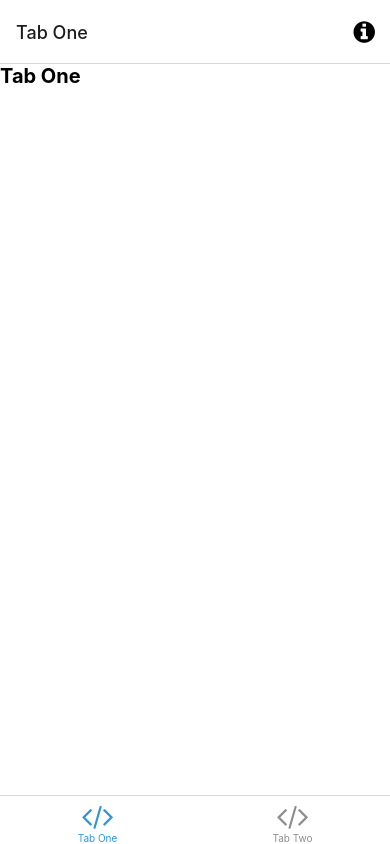
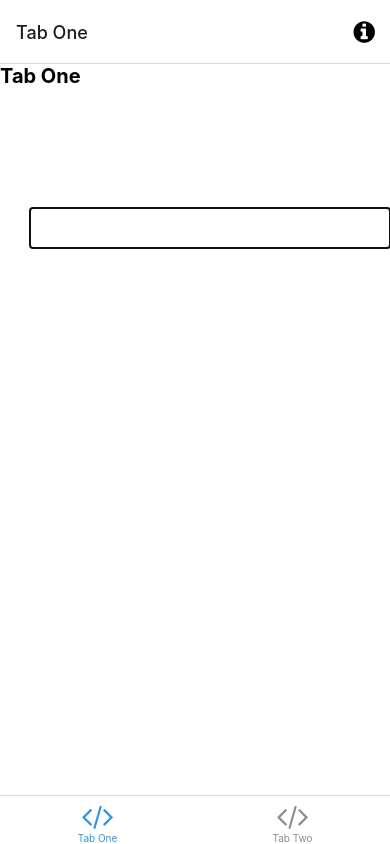
Before and after one commit to joaquinbian/todo-app-graphql-client, a React Native app: screen /TabOne in a window 390 px wide. Built offline with nearby package versions, Linux system fonts and the light colour scheme; what expo-linking would draw is missing.

Commit message:
changing focus input fi we create a new todo item

```diff
--- a/components/TodoItem/index.tsx
+++ b/components/TodoItem/index.tsx
@@ -1,4 +1,4 @@
-import React, { useState } from "react";
+import React, { useEffect, useRef, useState } from "react";
 import {
   NativeSyntheticEvent,
   StyleSheet,
@@ -16,6 +16,7 @@ interface TodoItemProps {
 }
 
 const TodoItem = ({ todo, createItem }: TodoItemProps) => {
+  const input = useRef(null);
   const [isSelected, setIsSelected] = useState<boolean>(todo.isCompleted);
   const [todoContent, setTodoContent] = useState<string>(todo.content);
   const handleCheckBox = (): void => {
@@ -29,10 +30,18 @@ const TodoItem = ({ todo, createItem }: TodoItemProps) => {
     console.log({ target: e });
   };
 
+  useEffect(() => {
+    if (input.current) {
+      input?.current?.focus();
+    }
+    // console.log({ todo }, "ME MONTO");
+  }, [input]);
+
   return (
     <View style={{ flexDirection: "row", alignItems: "center" }}>
       <Checkbox isChecked={isSelected} onPress={handleCheckBox} />
       <TextInput
+        ref={input}
         style={{
           flex: 1,
           fontSize: 17,
@@ -43,6 +52,8 @@ const TodoItem = ({ todo, createItem }: TodoItemProps) => {
         onChangeText={setTodoContent}
         //se ejecuta cuando el boton de submit(enter) se presiona
         onSubmitEditing={createItem}
+        //se pierde el focus de donde estabamos cuando ejecutamos el onSubmit
+        blurOnSubmit
       />
     </View>
   );
--- a/screens/TabOneScreen.tsx
+++ b/screens/TabOneScreen.tsx
@@ -20,24 +20,22 @@ export default function TabOneScreen({
   ]);
 
   const createItem = (index: number) => {
-    // console.log(index);
     const newTodos = [...todos];
-    newTodos.splice(index, 0, {
+    newTodos.splice(index + 1, 0, {
       content: "",
-      id: index,
+      id: Date.now(),
       isCompleted: false,
     });
     setTodos(newTodos);
   };
 
-  console.log({ todos });
   return (
     <View style={styles.container}>
       <Text style={styles.title}>Tab One</Text>
       <FlatList
         data={todos}
         renderItem={({ item, index }) => (
-          <TodoItem createItem={() => createItem(index + 1)} todo={item} />
+          <TodoItem createItem={() => createItem(index)} todo={item} />
         )}
         keyExtractor={(item) => item.id.toString()}
       />
```
